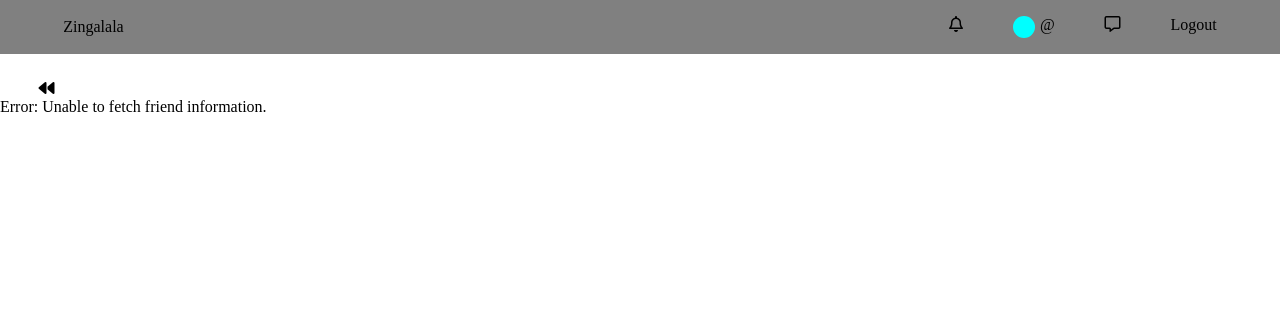
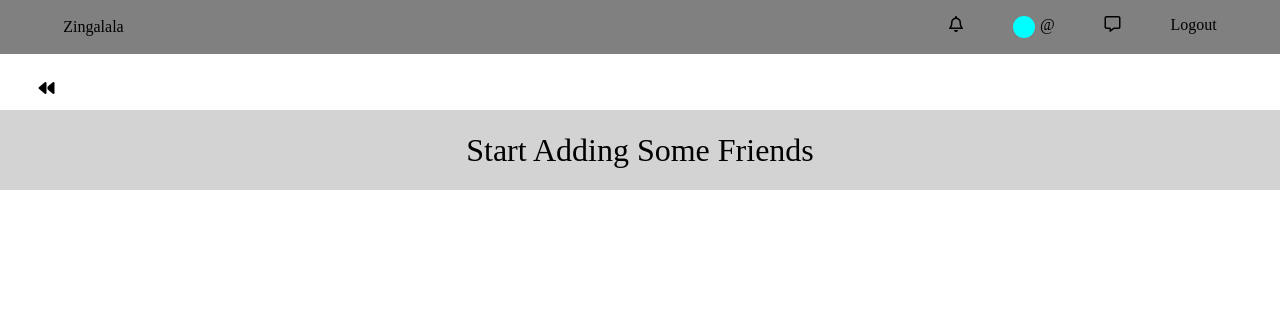
Before and after one commit to fine4me/social, a PHP site: page /messagepage.php in a window 1280 px wide. Shown: the top 314 px of the page. Run offline with PHP 8.4, Linux system fonts and the light colour scheme; the visitor is signed in with stand-in values (Sample User, id 1); data that the repository does not hold is empty; some libraries are stand-ins or nearby versions.

Commit message:
made some minor adjustment and caught some error

```diff
--- a/like.php
+++ b/like.php
@@ -99,5 +99,8 @@ function returnFriendInfo($user_id)
     $stmt->execute();
     $result = $stmt->get_result();
     $stmt->close();
+    if($result->num_rows == 0){
+        return null;
+    }
     return $result->fetch_assoc();
 }
--- a/messagepage.php
+++ b/messagepage.php
@@ -19,7 +19,9 @@ date_default_timezone_set('Asia/Kathmandu');
     <meta http-equiv="X-UA-Compatible" content="ie=edge">
     <title>Document</title>
     <link rel="stylesheet" href="./css/home.css">
-
+    <link rel="stylesheet" href="./css/style.css">
+    <link rel="stylesheet" href="./css/search.css">
+    <link rel="stylesheet" href="./userProfile.php">
 </head>
 <body>
 <?php
@@ -50,7 +52,7 @@ echo returnHeader();
  </div>
      ';
  } else {
-     echo "Error: Unable to fetch friend information.";
+     echo '<div class="message-container its-empty">Start Adding Some Friends</div>';
  }
  ?>
 </div>
@@ -105,6 +107,12 @@ echo returnHeader();
         flex-direction: column;
         gap: 2%;
     }
+    .its-empty{
+        display: flex;
+        justify-content: center;
+        align-items: center;
+        font-size: 2rem;
+    }
 </style>
 <script src="https://kit.fontawesome.com/b1c6e6c59e.js" crossorigin="anonymous"></script>
 </html>
--- a/userProfile.php
+++ b/userProfile.php
@@ -26,6 +26,11 @@ $postsData = returnPostsFromUserID($_GET['id']);
 $profileDetails = getUserDetails($_GET['id']);
 $userdata = checkLogin();
 ?>
+<div class="backbutton">
+    <a href="./home.php">
+        <span><i class="fa-solid fa-backward"></i></span>
+    </a>
+</div>
         <div class="profile-information">
             <span class="profile-pic-information">
                 <span class="profile-3 ">  </span>
@@ -105,6 +110,12 @@ $userdata = checkLogin();
                 ?>
         </div>
 </body>
+<style>
+    .backbutton{
+        margin-top: 1%;
+        margin-left: 1%;
+    }
+</style>
 <script src="./js/handle_likes.js"></script>
 <script src="./js/handle_notification.js"></script>
 <script src="./js/interactSearch.js"></script>
```
